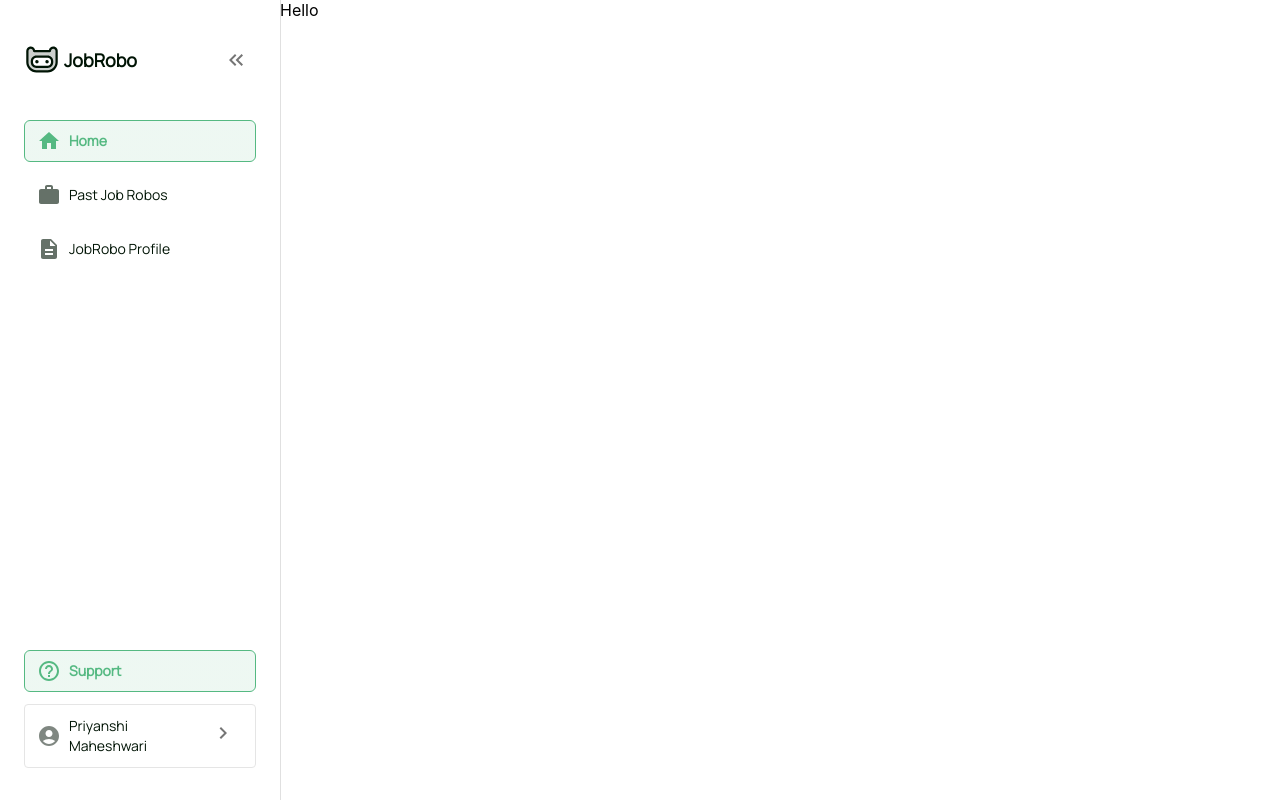
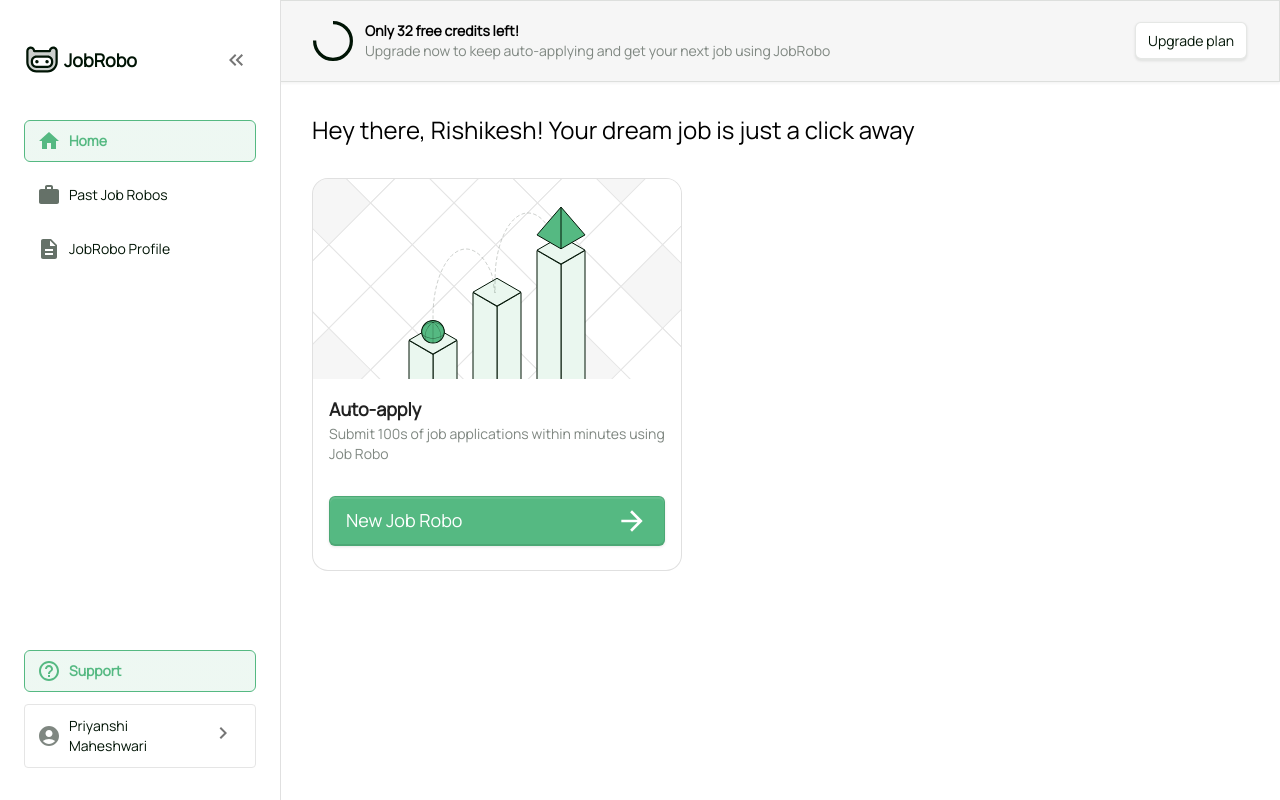
Before and after one commit to InterviewsMaster-IM/JobRobo-Frontend, a React (Create React App) app: page /home in a window 1280 px wide. Built offline with nearby package versions, Linux system fonts and the light colour scheme; no server answers; sample sign-in values are in the browser's storage.

Commit message:
Home Page UI Added

```diff
--- a/src/App.js
+++ b/src/App.js
@@ -7,6 +7,9 @@
 import TokenHandler from './pages/TokenHandler';
 import OnboardingPage from './pages/OnboardingPage';
 import HomePage from './pages/HomePage';
+import PastJobRoboPage from './pages/PastJobRoboPage';
+import AppliedJobDetails from './components/PastJobRobos/AppliedJobDetails';
+import ProfilePage from './pages/ProfilePage';
 
 function App() {
     return (
@@ -15,9 +18,12 @@
                 <Routes>
                     <Route exact path="/" element={<LoginPage />} />
                     <Route path="/token-handler" element={<TokenHandler></TokenHandler>} />
-          {/* <Route path="/dashboard" element={<ProtectedRoute component={DashboardPage}></ProtectedRoute>} /> */}
+                    <Route path="/dashboard" element={<ProtectedRoute component={DashboardPage}></ProtectedRoute>} />
                     <Route path="/onboarding" element={<ProtectedRoute component={OnboardingPage}></ProtectedRoute>} />
                     <Route path="/home" element={<ProtectedRoute component={HomePage}></ProtectedRoute>} />
+                    <Route path="/pastjobrobo" element={<ProtectedRoute component={PastJobRoboPage}></ProtectedRoute>} />
+                    <Route path="/pastjobrobo/:id" element={<ProtectedRoute component={AppliedJobDetails}></ProtectedRoute>} />
+                    <Route path="/profile" element={<ProtectedRoute component={ProfilePage}></ProtectedRoute>} />
                 </Routes>
             </Router>
         </AuthProvider>
--- /dev/null
+++ b/src/components/HomeDashboard/FreeCreditsDisplay.js
@@ -0,0 +1,39 @@
+import React from 'react';
+import Box from '@mui/material/Box';
+import Grid from '@mui/material/Grid';
+import Typography from '@mui/material/Typography';
+import CircularProgress from '@mui/material/CircularProgress';
+import { PrimaryWhiteButton } from '../../styles/Buttons';
+
+const FreeCreditsDisplay = () => {
+    return (
+        <Box width={'100%'} sx={{
+            boxSizing: 'border-box',
+            border: '1px solid rgba(0, 20, 5, 0.10)',
+            background: 'rgba(229, 229, 229, 0.35)',
+            boxShadow: '0px 2px 2px 0px rgba(11, 19, 36, 0.04)',
+            padding: '20px 32px',
+        }}>
+            <Grid container width={'100%'} display={'flex'} alignItems={'center'} justifyContent={'flex-start'} gap={'12px'}>
+                <CircularProgress sx={{ color: '#001405' }} variant="determinate" value={75} />
+                <Grid item>
+                    <Typography variant='body2' fontWeight={'600'}>
+                        Only 32 free credits left!
+                    </Typography>
+                    <Typography variant='body2' fontWeight={'500'} color={'#7F8781'}>
+                        Upgrade now to keep auto-applying and get your next job using JobRobo
+                    </Typography>
+                </Grid>
+                <Grid item marginLeft={'auto'}>
+                    <PrimaryWhiteButton>
+                        <Typography variant='body2' fontWeight={'500'}>
+                            Upgrade plan
+                        </Typography>
+                    </PrimaryWhiteButton>
+                </Grid>
+            </Grid>
+        </Box >
+    )
+}
+
+export default FreeCreditsDisplay;
--- /dev/null
+++ b/src/components/HomeDashboard/index.js
@@ -0,0 +1,24 @@
+import React from 'react';
+import Box from '@mui/material/Box';
+import Grid from '@mui/material/Grid';
+import Typography from '@mui/material/Typography';
+import FreeCreditsDisplay from './FreeCreditsDisplay';
+import HomePageCard from '../common/HomePageCard';
+
+const HomeDashboard = () => {
+    return (
+        <Box component={"main"} sx={{ flexGrow: 1 }}>
+            <FreeCreditsDisplay />
+            <Box padding={'2rem'}>
+                <Typography variant='h5' fontWeight={'500'}>
+                    Hey there, Rishikesh! Your dream job is just a click away
+                </Typography>
+                <Grid container marginTop={'2rem'}>
+                    <HomePageCard />
+                </Grid>
+            </Box>
+        </Box>
+    )
+}
+
+export default HomeDashboard;
--- /dev/null
+++ b/src/components/common/HomePageCard.js
@@ -0,0 +1,38 @@
+import React from 'react';
+import Card from '@mui/material/Card';
+import CardContent from '@mui/material/CardContent';
+import CardMedia from '@mui/material/CardMedia';
+import Typography from '@mui/material/Typography';
+import IllustrationImage from '../../assets/images/IllustrationSection.svg';
+import ArrowForwardIcon from '@mui/icons-material/ArrowForward';
+import { PrimaryGreenButton } from '../../styles/Buttons';
+
+const HomePageCard = () => {
+    return (
+        <Card variant='outlined' sx={{ width: '368px', borderRadius: '16px' }}>
+            <CardMedia
+                component="img"
+                sx={{ height: 200, objectFit: 'contain' }}
+                image={IllustrationImage}
+                alt="JobRobo"
+            >
+            </CardMedia>
+            <CardContent>
+                <Typography variant='h6' fontSize={'18px'} fontWeight={'600'}>
+                    Auto-apply
+                </Typography>
+                <Typography variant='body2' fontWeight={'500'} color={'#7F8781'}>
+                    Submit 100s of job applications within minutes using Job Robo
+                </Typography>
+                <PrimaryGreenButton sx={{ justifyContent: 'space-between', width: '100%', marginTop: '2rem' }}>
+                    <Typography variant='h6' fontSize={'18px'} fontWeight={'500'}>
+                        New Job Robo
+                    </Typography>
+                    <ArrowForwardIcon sx={{ fontSize: '2rem' }} />
+                </PrimaryGreenButton>
+            </CardContent>
+        </Card>
+    )
+}
+
+export default HomePageCard;
--- a/src/pages/HomePage.js
+++ b/src/pages/HomePage.js
@@ -1,12 +1,13 @@
 import React from 'react'
 import MainLayout from '../components/Layouts/MainLayout';
+import HomeDashboard from '../components/HomeDashboard';
 
 const HomePage = () => {
-  return (
-    <MainLayout>
-        Hello
-    </MainLayout>
-  )
+    return (
+        <MainLayout>
+            <HomeDashboard />
+        </MainLayout>
+    )
 }
 
 export default HomePage;
```
Also changed, not shown: src/assets/images/IllustrationSection.svg (added). Lines whose indentation alone changed are shown as unchanged.
